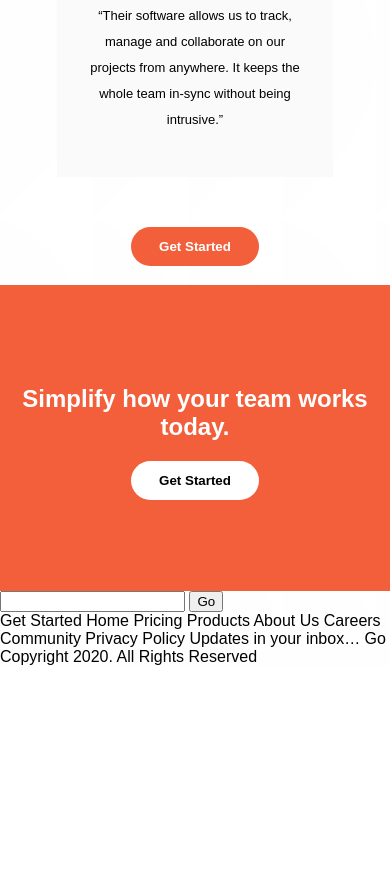
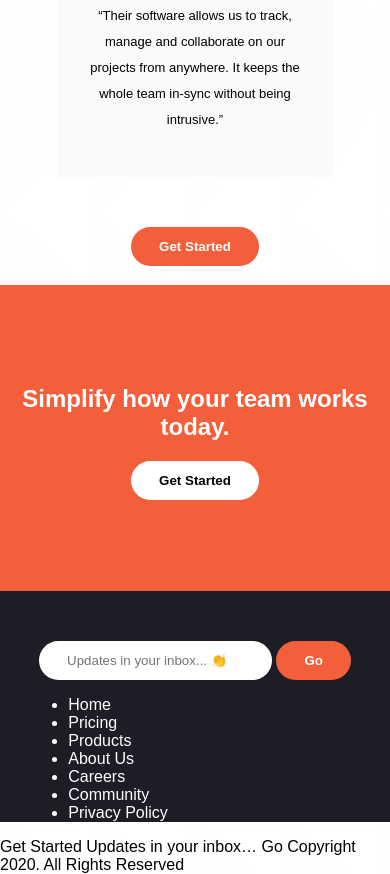
Before and after one commit to singhakrati/manage-landing-page-master, a plain HTML site: page index.html in a window 390 px wide. Shown: the part 2501-3375 px from the top of the page. Before the commit the page ends 3167 px from the top, so only its background shows below. Drawn offline with Linux system fonts and the light colour scheme; a web font is replaced by a local one.

Commit message:
feat: footer layout for mobile

```diff
--- a/index.html
+++ b/index.html
@@ -69,7 +69,7 @@
     <div class="main__lists">
       <div class="main__lists__item">
         <h4><span class="heading1">01</span><span class="heading2">Track company-wide progress</span> </h4>
-        <p >
+        <p>
           See how your day-to-day tasks fit into the wider vision. Go from
           tracking progress at the milestone level all the way done to the
           smallest of details. Never lose sight of the bigger picture again.
@@ -154,11 +154,24 @@
       <input class="btnPrimary footer__intro--btn" type="button" value="Get Started">
     </div>
     <div class="footer__outro">
-      <form action="">
-        <input type="email"/>
-        <input type="button" value="Go">
-      </form>
+      <div class="footerWrapper">
+        <form action="">
+          <input type="email" placeholder="Updates in your inbox... 👏" class="footer__outro--email" />
+          <input type="button" value="Go" class="footer__outro--btn btnPrimary">
+        </form>
+        <div class="footer__outro__details">
+          <ul>
+            <li>Home</li>
+            <li>Pricing</li>
+            <li>Products</li>
+            <li>About Us</li>
+            <li> Careers</li>
+            <li> Community</li>
+            <li> Privacy Policy</li>
+          </ul>
 
+        </div>
+      </div>
     </div>
 
 
@@ -167,13 +180,7 @@
 
   Get Started
 
-  Home
-  Pricing
-  Products
-  About Us
-  Careers
-  Community
-  Privacy Policy
+
 
   Updates in your inbox…
   Go
--- a/styles/style.css
+++ b/styles/style.css
@@ -139,3 +139,22 @@ a {
     display: block;
     margin: auto auto 90px;
 }
+.footer__outro {
+  background-color: hsl(233, 12%, 13%);
+}
+.footer__outro--email {
+  padding: 12px 28px;
+  border-radius: 21px;
+  border: none;
+}
+form {
+  padding-top: 50px;
+  text-align: center;
+}
+.footerWrapper {
+  width: 85.5%;
+  margin: auto;
+}
+.footer__outro__details {
+  color: white;
+}
```
